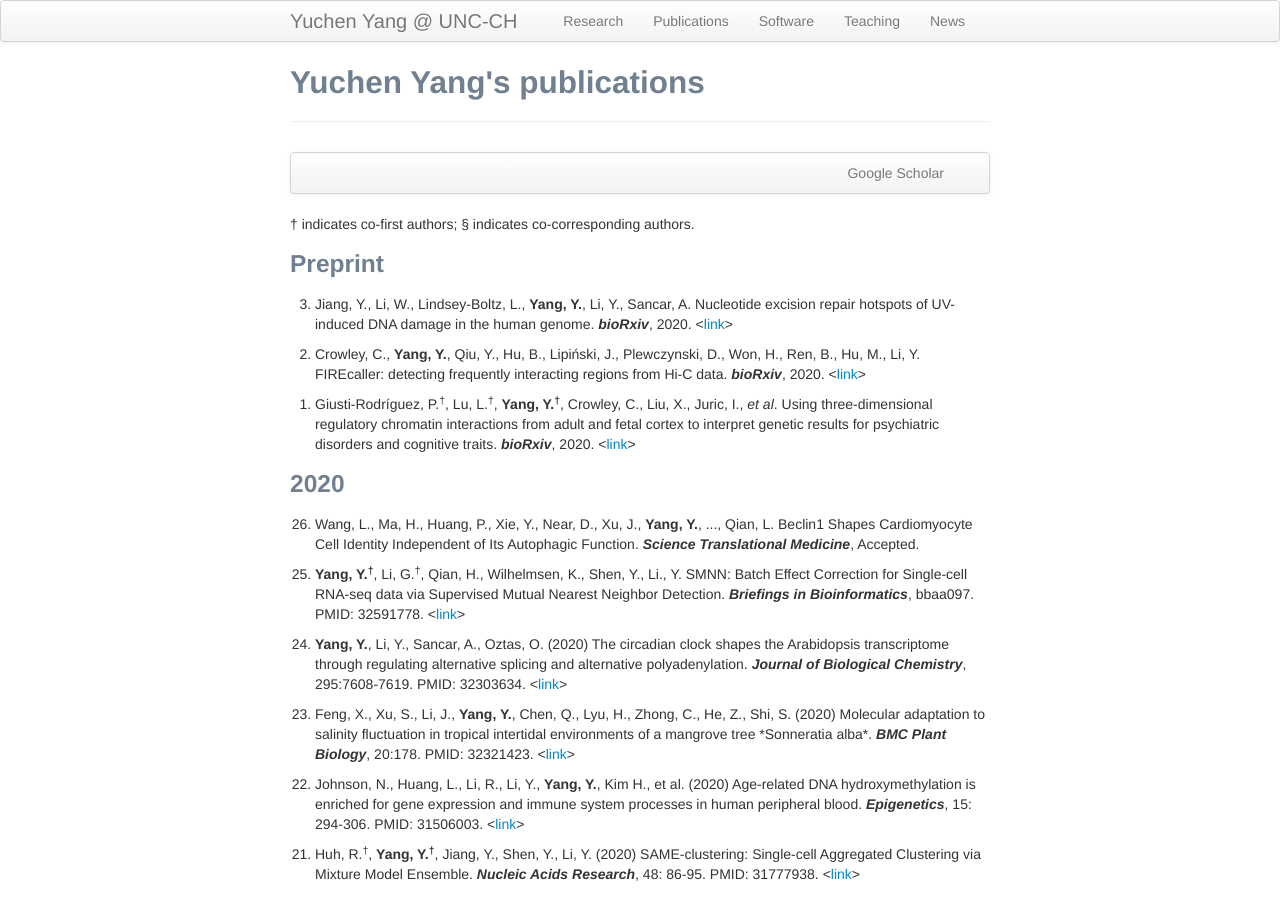
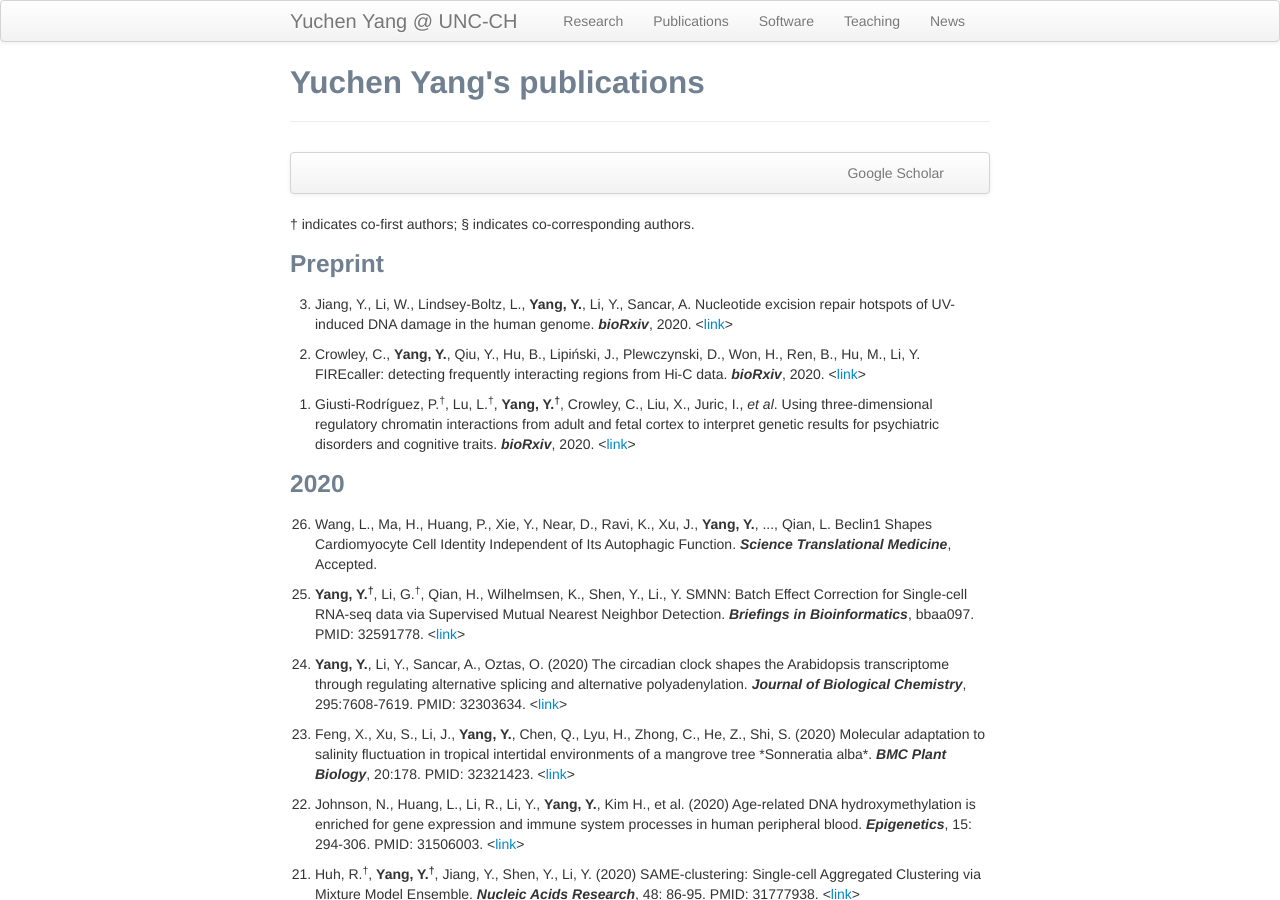
Before and after one commit to yycunc/yycunc.github.io, a Jekyll site: the page built from pages/pubs.md, in a window 1280 px wide and 900 px high. Built offline with Jekyll 4.4.1, drawn with Linux system fonts in a browser that asks for light colours.

Commit message:
Update pubs.md

```diff
--- a/pages/pubs.md
+++ b/pages/pubs.md
@@ -23,7 +23,7 @@ title: Yuchen Yang's publications
 
 ### 2020
 
-<ol start="26"> <li>Wang, L., Ma, H., Huang, P., Xie, Y., Near, D., Xu, J., <b>Yang, Y.</b>, ..., Qian, L. Beclin1 Shapes Cardiomyocyte Cell Identity Independent of Its Autophagic Function. <i><b>Science Translational Medicine</b></i>, Accepted.</li></ol>
+<ol start="26"> <li>Wang, L., Ma, H., Huang, P., Xie, Y., Near, D., Ravi, K., Xu, J., <b>Yang, Y.</b>, ..., Qian, L. Beclin1 Shapes Cardiomyocyte Cell Identity Independent of Its Autophagic Function. <i><b>Science Translational Medicine</b></i>, Accepted.</li></ol>
 
 <ol start="25"> <li><b>Yang, Y.<sup>&dagger;</sup></b>, Li, G.<sup>&dagger;</sup>, Qian, H., Wilhelmsen, K., Shen, Y., Li., Y. SMNN: Batch Effect Correction for Single-cell RNA-seq data via Supervised Mutual Nearest Neighbor Detection. <i><b>Briefings in Bioinformatics</b></i>, bbaa097. PMID: 32591778. <<a href="https://academic.oup.com/bib/article-abstract/doi/10.1093/bib/bbaa097/5855265?redirectedFrom=fulltext">link</a>></li></ol>
 
```
